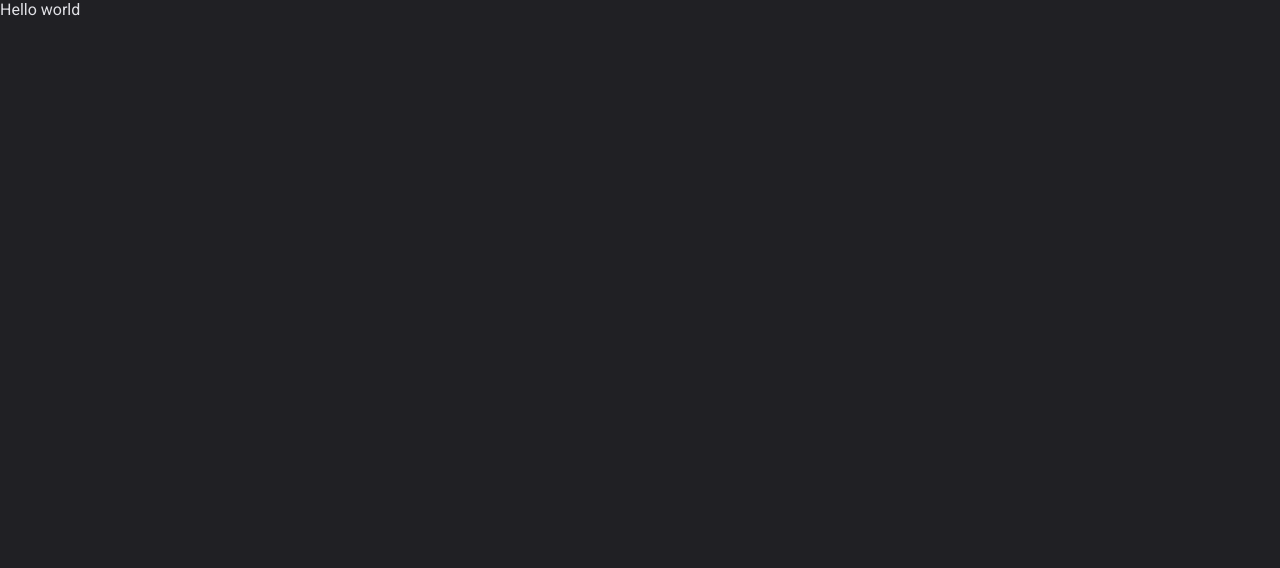
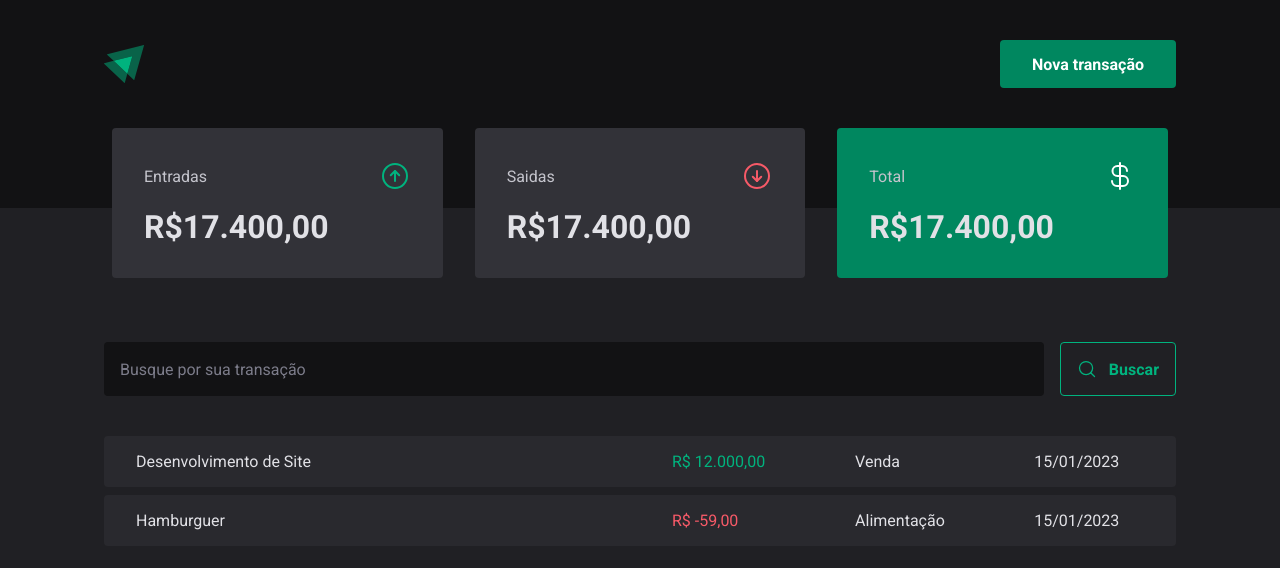
Before and after one commit to rhmadeira/dtmoney, a React (Vite) app: page / in a window 1280 px wide. Shown: the top 568 px of the page. Built offline with nearby package versions, Linux system fonts and the light colour scheme.

Commit message:
feat: styles Header Summary Transactions

```diff
--- a/package.json
+++ b/package.json
@@ -9,6 +9,8 @@
     "preview": "vite preview"
   },
   "dependencies": {
+    "@radix-ui/react-dialog": "^1.0.2",
+    "phosphor-react": "^1.4.1",
     "react": "^18.2.0",
     "react-dom": "^18.2.0",
     "styled-components": "^5.3.6"
--- a/src/App.tsx
+++ b/src/App.tsx
@@ -1,4 +1,5 @@
 import { ThemeProvider } from "styled-components";
+import Transactions from "./pages/Transactions";
 import { GlobalStyles } from "./styles/global";
 import { defaultTheme } from "./styles/themes/default";
 
@@ -6,7 +7,7 @@
   return (
     <ThemeProvider theme={defaultTheme}>
       <GlobalStyles />
-      <div>Hello world</div>
+      <Transactions />
     </ThemeProvider>
   );
 }
--- a/src/components/Header/index.tsx
+++ b/src/components/Header/index.tsx
@@ -1,5 +1,22 @@
-import { HeaderContainer } from "./styles";
+import { HeaderContainer, HeaderContent, NewTransictionButoon } from "./styles";
+import logoImg from "../../assets/logo.svg";
+import * as Dialog from "@radix-ui/react-dialog";
+import NewTransactionModal from "../NewTransactionModal";
 
 export default function Header() {
-  return <HeaderContainer>Header</HeaderContainer>;
+  return (
+    <HeaderContainer>
+      <HeaderContent>
+        <img src={logoImg} alt="dt money" />
+
+        <Dialog.Root>
+          <Dialog.Trigger asChild>
+            {/* // asChild is a prop that allows you to use the component as a child */}
+            <NewTransictionButoon>Nova transação</NewTransictionButoon>
+          </Dialog.Trigger>
+          <NewTransactionModal />
+        </Dialog.Root>
+      </HeaderContent>
+    </HeaderContainer>
+  );
 }
--- a/src/components/Header/styles.ts
+++ b/src/components/Header/styles.ts
@@ -2,5 +2,32 @@
 
 export const HeaderContainer = styled.header`
   background: ${({ theme }) => theme["gray-900"]};
-  padding: 2.5rem 0 1.5rem;
+  padding: 2.5rem 0 7.5rem;
 `;
+
+export const HeaderContent = styled.div`
+  max-width: 1120px;
+  margin: 0 auto;
+  padding: 0 1.5rem;
+
+  display: flex;
+  align-items: center;
+  justify-content: space-between;
+`;
+
+export const NewTransictionButoon = styled.button`
+  height: 3rem;
+  border: 0;
+  background: ${({ theme }) => theme["green-500"]};
+  color: ${({ theme }) => theme.white};
+  font-weight: bold;
+  padding: 0 2rem;
+  border-radius: 0.25rem;
+  transition: filter 0.2s;
+  cursor: pointer;
+  transition: filter 0.3s;
+
+  &:hover {
+    filter: brightness(0.9);
+  }
+`;
--- /dev/null
+++ b/src/components/NewTransactionModal/index.tsx
@@ -0,0 +1,32 @@
+import * as Dialog from "@radix-ui/react-dialog";
+import { X } from "phosphor-react";
+import {
+  CloseButton,
+  ContainerTransactionType,
+  Content,
+  Overlay,
+} from "./styles";
+
+export default function NewTransactionModal() {
+  return (
+    <Dialog.Portal>
+      <Overlay />
+
+      <Content>
+        <Dialog.Title>Nova Transação</Dialog.Title>
+        <CloseButton>
+          <X size={24} />
+        </CloseButton>
+        <form>
+          <input type="text" placeholder="Descrição" required />
+          <input type="number" placeholder="Preço" />
+          <input type="text" placeholder="Categoria" />
+
+          <ContainerTransactionType></ContainerTransactionType>
+
+          <button type="submit">Cadastrar</button>
+        </form>
+      </Content>
+    </Dialog.Portal>
+  );
+}
--- /dev/null
+++ b/src/components/NewTransactionModal/styles.ts
@@ -0,0 +1,84 @@
+import styled from "styled-components";
+import * as Dialog from "@radix-ui/react-dialog";
+
+export const Overlay = styled(Dialog.Overlay)`
+  position: fixed;
+  width: 100vw;
+  height: 100vh;
+  inset: 0; // top, right, bottom, left
+  background-color: rgba(0, 0, 0, 0.5); // black with 50% opacity
+`;
+export const Content = styled(Dialog.Content)`
+  min-width: 32rem;
+  border-radius: 0.5rem;
+  padding: 2.5rem 3rem;
+  background: ${({ theme }) => theme["gray-800"]};
+
+  position: fixed;
+  top: 50%; // center the modal
+  left: 50%; // center the modal
+  transform: translate(-50%, -50%); // center the modal
+
+  form {
+    margin-top: 2rem;
+    display: flex;
+    flex-direction: column;
+    gap: 1rem;
+
+    input {
+      border-radius: 0.25rem;
+      border: 0;
+      background: ${({ theme }) => theme["gray-900"]};
+      color: ${({ theme }) => theme["gray-300"]};
+      padding: 1rem;
+
+      &::placeholder {
+        color: ${({ theme }) => theme["gray-500"]};
+      }
+    }
+    button[type="submit"] {
+      height: 3rem;
+      border: 0;
+      background: ${({ theme }) => theme["green-500"]};
+      color: ${({ theme }) => theme["gray-100"]};
+      font-weight: bold;
+      padding: 0 1.2rem;
+      border-radius: 0.25rem;
+      transition: filter 0.3s;
+      margin-top: 1.5rem;
+      cursor: pointer;
+
+      &:hover {
+        filter: brightness(0.7);
+      }
+    }
+  }
+`;
+export const CloseButton = styled(Dialog.Close)`
+  position: absolute;
+  background: transparent;
+  border: 0;
+  top: 1.5rem; // 1.5rem from the top
+  right: 1.5rem; // 1.5rem from the right
+  line-height: 0;
+  cursor: pointer;
+  color: ${({ theme }) => theme["gray-500"]};
+`;
+
+export const ContainerTransactionType = styled.div`
+  display: grid;
+  grid-template-columns: repeat(2, 1fr);
+  gap: 0.5rem;
+  margin-top: 0.5rem;
+`;
+
+export const TransactionButtonType = styled.button`
+  background: ${({ theme }) => theme["gray-700"]};
+  display: flex;
+  align-items: center;
+  justify-content: center;
+  gap: 0.5rem;
+  border: 0;
+  border-radius: 0.25rem;
+  cursor: pointer;
+`;
--- /dev/null
+++ b/src/components/Summary/index.tsx
@@ -0,0 +1,30 @@
+import { SummaryCard, SummaryContainer } from "./styles";
+import { ArrowCircleUp, CurrencyDollar, ArrowCircleDown } from "phosphor-react";
+
+export default function Summary() {
+  return (
+    <SummaryContainer>
+      <SummaryCard>
+        <header>
+          <span>Entradas</span>
+          <ArrowCircleUp size={32} color="#00b37e" />
+        </header>
+        <strong>R$17.400,00</strong>
+      </SummaryCard>
+      <SummaryCard>
+        <header>
+          <span>Saidas</span>
+          <ArrowCircleDown size={32} color="#f75a68" />
+        </header>
+        <strong>R$17.400,00</strong>
+      </SummaryCard>
+      <SummaryCard variant="green">
+        <header>
+          <span>Total</span>
+          <CurrencyDollar size={32} color="#fff" />
+        </header>
+        <strong>R$17.400,00</strong>
+      </SummaryCard>
+    </SummaryContainer>
+  );
+}
--- /dev/null
+++ b/src/components/Summary/styles.ts
@@ -0,0 +1,40 @@
+import styled, { css } from "styled-components";
+
+export const SummaryContainer = styled.section`
+  max-width: 1120px;
+  margin: 0 auto;
+  padding: 0 2rem;
+
+  display: grid;
+  grid-template-columns: repeat(3, 1fr);
+  gap: 2rem;
+
+  margin-top: -5rem;
+`;
+interface SummaryCardProps {
+  variant?: "green";
+}
+export const SummaryCard = styled.div<SummaryCardProps>`
+  // using the interface to define the props
+  background: ${({ theme }) => theme["gray-600"]};
+  border-radius: 0.25rem;
+  padding: 2rem;
+
+  header {
+    display: flex;
+    align-items: center;
+    justify-content: space-between; // space between the icon and the title
+    color: ${({ theme }) => theme["gray-300"]};
+  }
+  strong {
+    display: block; // to make the strong element to be a block element
+    margin-top: 1rem;
+    font-size: 2rem;
+  }
+
+  ${({ variant }) =>
+    variant === "green" &&
+    css`
+      background: ${({ theme }) => theme["green-500"]};
+    `}
+`;
--- /dev/null
+++ b/src/pages/Transactions/components/SearchForm/index.tsx
@@ -0,0 +1,13 @@
+import { MagnifyingGlass } from "phosphor-react";
+import { SearchFormContainer } from "./styles";
+
+export default function SearchForm() {
+  return (
+    <SearchFormContainer>
+      <input type="text" placeholder="Busque por sua transação" />
+      <button type="submit">
+        <MagnifyingGlass size={20} /> Buscar
+      </button>
+    </SearchFormContainer>
+  );
+}
--- /dev/null
+++ b/src/pages/Transactions/components/SearchForm/styles.ts
@@ -0,0 +1,41 @@
+import styled from "styled-components";
+
+export const SearchFormContainer = styled.form`
+  display: flex;
+  gap: 1rem;
+
+  input {
+    flex: 1;
+    border-radius: 0.25rem;
+    border: 0;
+    background: ${({ theme }) => theme["gray-900"]};
+    color: ${({ theme }) => theme["gray-300"]};
+    padding: 1rem;
+
+    &::placeholder {
+      color: ${({ theme }) => theme["gray-500"]};
+    }
+  }
+
+  button {
+    display: flex;
+    align-items: center;
+    justify-content: center;
+    gap: 0.75rem;
+
+    border: 0;
+    padding: 1rem;
+    background: transparent;
+    border: 1px solid ${({ theme }) => theme["green-300"]};
+    color: ${({ theme }) => theme["green-300"]};
+    font-weight: bold;
+    border-radius: 0.25rem;
+    transition: all 0.2s;
+
+    &:hover {
+      background: ${({ theme }) => theme["green-500"]};
+      border-color: 1px solid ${({ theme }) => theme["green-500"]};
+      color: ${({ theme }) => theme.white};
+    }
+  }
+`;
--- a/src/pages/Transactions/index.tsx
+++ b/src/pages/Transactions/index.tsx
@@ -1,10 +1,41 @@
 import Header from "../../components/Header";
-import { Container, Content } from "./styles";
+import Summary from "../../components/Summary";
+import SearchForm from "./components/SearchForm";
+import {
+  Container,
+  PriceStyle,
+  TransactionContainer,
+  TransactionTable,
+} from "./styles";
 
 export default function Transactions() {
   return (
     <Container>
       <Header />
+      <Summary />
+      <TransactionContainer>
+        <SearchForm />
+        <TransactionTable>
+          <tbody>
+            <tr>
+              <td width="50%">Desenvolvimento de Site</td>
+              <td>
+                <PriceStyle variant="income">R$ 12.000,00</PriceStyle>
+              </td>
+              <td>Venda</td>
+              <td>15/01/2023</td>
+            </tr>
+            <tr>
+              <td width="50%">Hamburguer</td>
+              <td>
+                <PriceStyle variant="outcome">R$ -59,00</PriceStyle>
+              </td>
+              <td>Alimentação</td>
+              <td>15/01/2023</td>
+            </tr>
+          </tbody>
+        </TransactionTable>
+      </TransactionContainer>
     </Container>
   );
 }
--- a/src/pages/Transactions/styles.ts
+++ b/src/pages/Transactions/styles.ts
@@ -1,4 +1,38 @@
 import styled from "styled-components";
 
 export const Container = styled.div``;
-export const Content = styled.div``;
+export const TransactionContainer = styled.main`
+  max-width: 1120px;
+  margin: 4rem auto 0;
+  padding: 0 1.5rem;
+`;
+
+export const TransactionTable = styled.table`
+  width: 100%;
+  border-collapse: separate;
+  border-spacing: 0 0.5rem;
+  margin-top: 2rem;
+
+  td {
+    padding: 1rem 2rem;
+    background: ${({ theme }) => theme["gray-700"]};
+
+    &:first-child {
+      border-top-left-radius: 0.25rem;
+      border-bottom-left-radius: 0.25rem;
+    }
+    &:last-child {
+      border-top-right-radius: 0.25rem;
+      border-bottom-right-radius: 0.25rem;
+    }
+  }
+`;
+
+interface PriceStyleProps {
+  variant?: "income" | "outcome";
+}
+
+export const PriceStyle = styled.span<PriceStyleProps>`
+  color: ${({ variant, theme }) =>
+    variant === "income" ? theme["green-300"] : theme["red-300"]};
+`;
```
Also changed, not shown: 1 other file (tests, documents, lock files or other folders).
